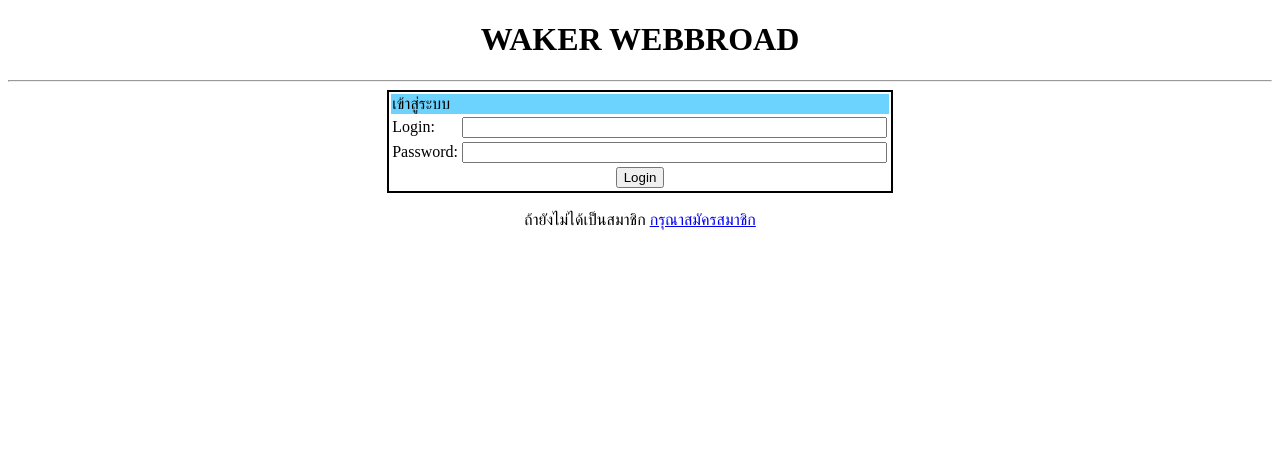
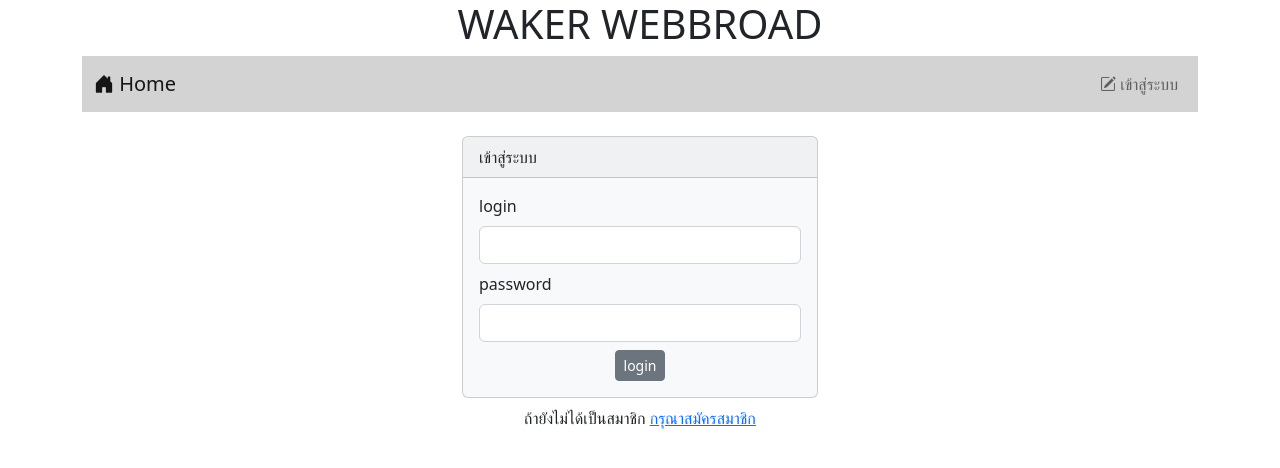
Before and after one commit to IRAFRIX/WebApp-EnEt-C, a PHP site: page /Login.php in a window 1280 px wide. Shown: the top 468 px of the page. Run offline with PHP 8.4, Linux system fonts and the light colour scheme; some libraries are stand-ins or nearby versions.

Commit message:
Fnish Work 6

```diff
--- a/Login.php
+++ b/Login.php
@@ -11,19 +11,47 @@
     <meta charset="UTF-8">
     <meta http-equiv="X-UA-Compatible" content="IE=edge">
     <meta name="viewport" content="width=device-width, initial-scale=1.0">
-    <title>Document</title>
+    <!-- CSS only -->
+    <link href="https://cdn.jsdelivr.net/npm/bootstrap@5.2.1/dist/css/bootstrap.min.css" rel="stylesheet" integrity="sha384-iYQeCzEYFbKjA/T2uDLTpkwGzCiq6soy8tYaI1GyVh/UjpbCx/TYkiZhlZB6+fzT" crossorigin="anonymous">
+    <link rel="stylesheet" href="https://cdn.jsdelivr.net/npm/bootstrap-icons@1.9.1/font/bootstrap-icons.css">
+    <!-- JavaScript Bundle with Popper -->
+    <script src="https://cdn.jsdelivr.net/npm/bootstrap@5.2.1/dist/js/bootstrap.bundle.min.js" integrity="sha384-u1OknCvxWvY5kfmNBILK2hRnQC3Pr17a+RTT6rIHI7NnikvbZlHgTPOOmMi466C8" crossorigin="anonymous"></script>
+    <title>Login</title>
 </head>
 <body>
+    <div class="container">
     <H1 style="text-align: center ;">WAKER WEBBROAD</H1>
-    <hr>
-    <form action="verify.php" method="post">
-        <table style="border:2px solid black ; width:40% " align="center">
-            <tr><td style="background-color: #6cd2fe;"colspan="2">เข้าสู่ระบบ</a></td></tr>
-            <tr><td>Login:</td><td><input type="text" name="n" size="50"></td></tr>
-            <tr><td>Password:</td><td><input type="password" name="pa" size="50"></td></tr>
-            <tr><td colspan="2" align="center"><input type="submit" value="Login"></td></tr>
-        </table><br>
-    </form>
+    <?php include "nav.php" ?>
+    <br>
+    <div class="row mb-2">
+        <div class="col-md-4"></div>
+        <div class="col-md-4">
+            <?php
+                if(isset($_SESSION['error'])){
+                    echo"<div class='alert alert-danger'>ชื่อบัญชีหรือรหัสผ่านไม่ถูกต้อง</div>";
+                    unset($_SESSION['error']);
+                }
+            ?>
+            <div class="card text-dark bg-light">
+                <div class="card-header">เข้าสู่ระบบ</div>
+                <div class="card-body">
+                    <form action="verify.php" method="post">
+                        <div class="form-group mb-2">
+                            <label class="form-label">login</label>
+                            <input type="text" name="n" class="form-control">
+                        </div>
+                        <div class="form-group mb-2">
+                            <label class="form-label">password</label>
+                            <input type="password" name="pa" class="form-control">
+                        </div>
+                        <center><button type="submit" class="btn btn-secondary btn-sm">login</button></center>
+                    </form>
+                </div>
+            </div>
+        </div>
+        <div class="col-md-4"></div>
+    </div>
     <center>ถ้ายังไม่ได้เป็นสมาชิก <a href="register.php">กรุณาสมัครสมาชิก</a></center>
+    </div>
 </body>
 </html>
--- a/index.php
+++ b/index.php
@@ -20,7 +20,8 @@
 <body>
     <div class="container">
     <H1 style="text-align: center ;">WAKER WEBBROAD</H1>
-    <?php include "nav.php"; ?><br>
+    <?php include "nav.php"; ?>
+    <br>
     <div class="d-flex">
         <div>
             <label>หมวดหมู่</label>
@@ -37,7 +38,6 @@
         </div>
     </div>
     <br>
-    <a href="newpost.php">สร้างกระทู้ใหม่</a>
     <table class="table table-striped">
         <?php
             for($i=1;$i<=10;$i++){
@@ -53,6 +53,7 @@
     <div class="container">
     <H1 style="text-align: center ;">WAKER WEBBROAD</H1>
     <?php include "nav.php"; ?>
+    <br>
     <div class="d-flex justify-content-between">
         <div>
             <label>หมวดหมู่</label>
```
Also changed, not shown: verify.php (+7 -5 lines).
